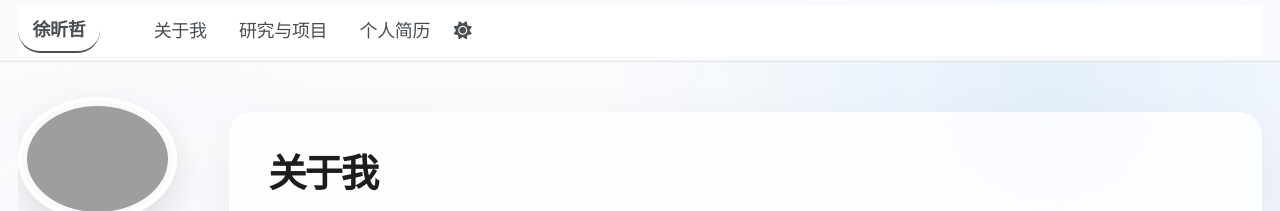
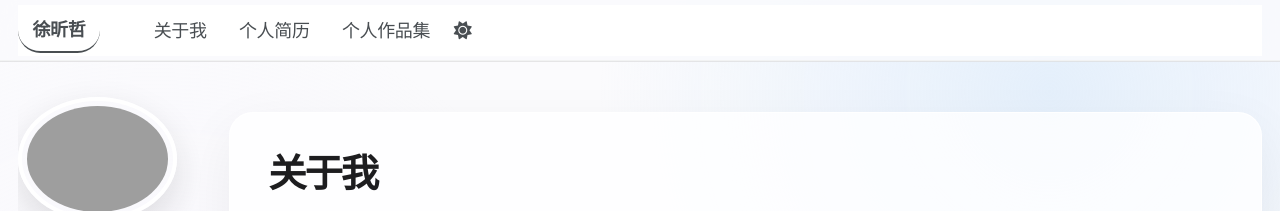
Before and after one commit to Lemcous/Lemcous.github.io, a Jekyll site: the page built from index.md, in a window 1280 px wide. Shown: the top 211 px of the page. Built offline with Jekyll 4.4.1, drawn with Linux system fonts in a browser that asks for light colours; our own code applies the rules of GitHub Pages for plain Markdown files; a style sheet for code colours, icons or effects is not loaded.

Commit message:
更新顶部导航为个人作品集

```diff
--- a/_data/navigation.yml
+++ b/_data/navigation.yml
@@ -3,8 +3,8 @@ main:
   - title: "关于我"
     url: /
 
-  - title: "研究与项目"
-    url: /portfolio/
-
   - title: "个人简历"
     url: /cv/
+
+  - title: "个人作品集"
+    url: /works/
```
